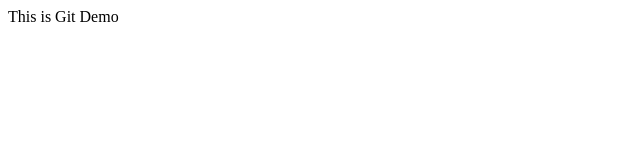
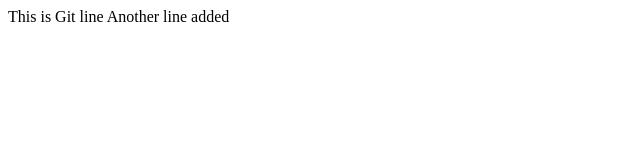
Before and after one commit to laksh13/hellogit, a plain HTML site: page index.html in a window 1280 px wide. Shown: the whole page, without its empty margins (0-640 px from the left). Drawn offline with Linux system fonts and the light colour scheme.

Commit message:
second commit

```diff
--- a/index.html
+++ b/index.html
@@ -5,6 +5,7 @@
     <title>Hello Git</title>
 </head>
 <body>
-This is Git Demo
+This is Git line
+Another line added
 </body>
 </html>
```
